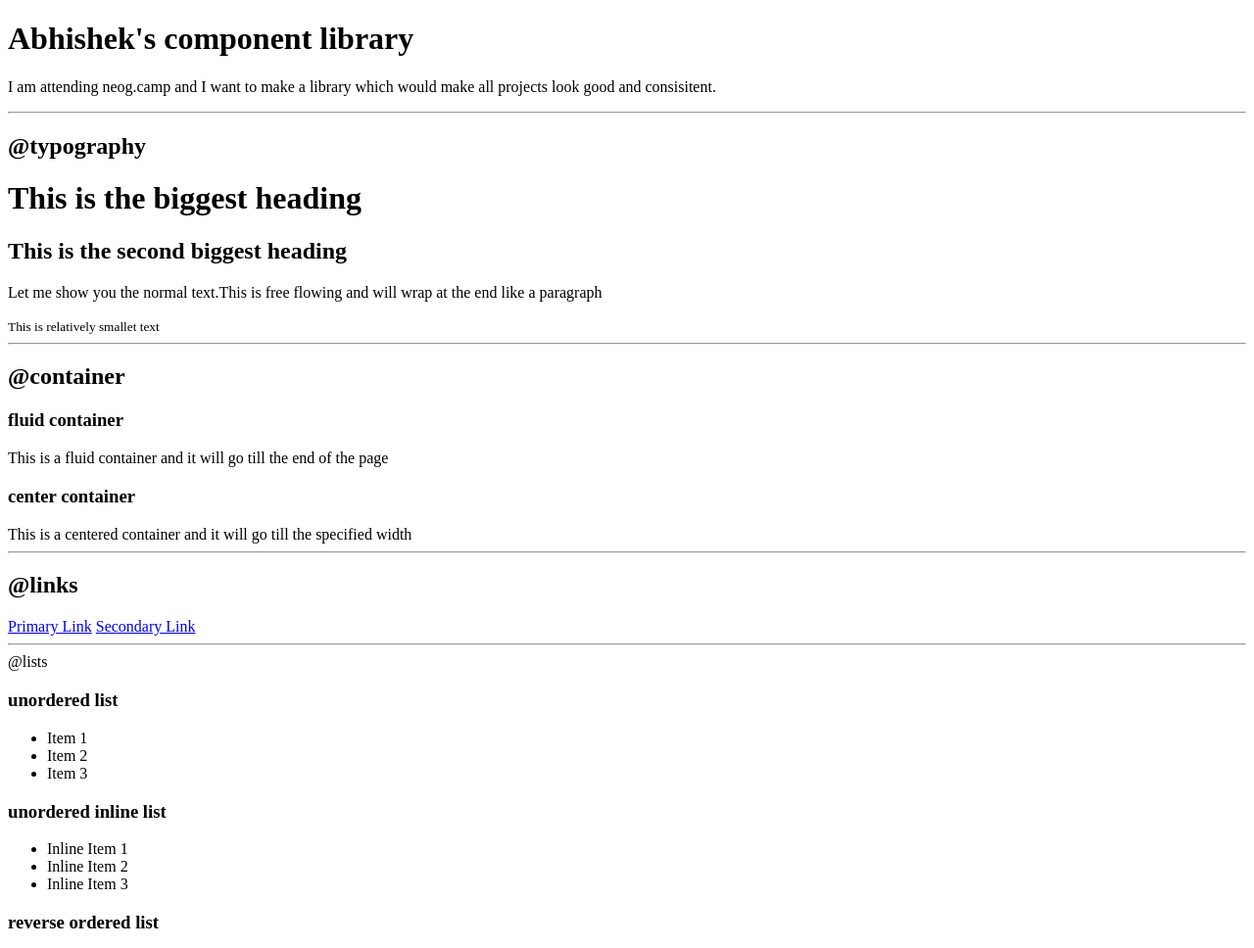
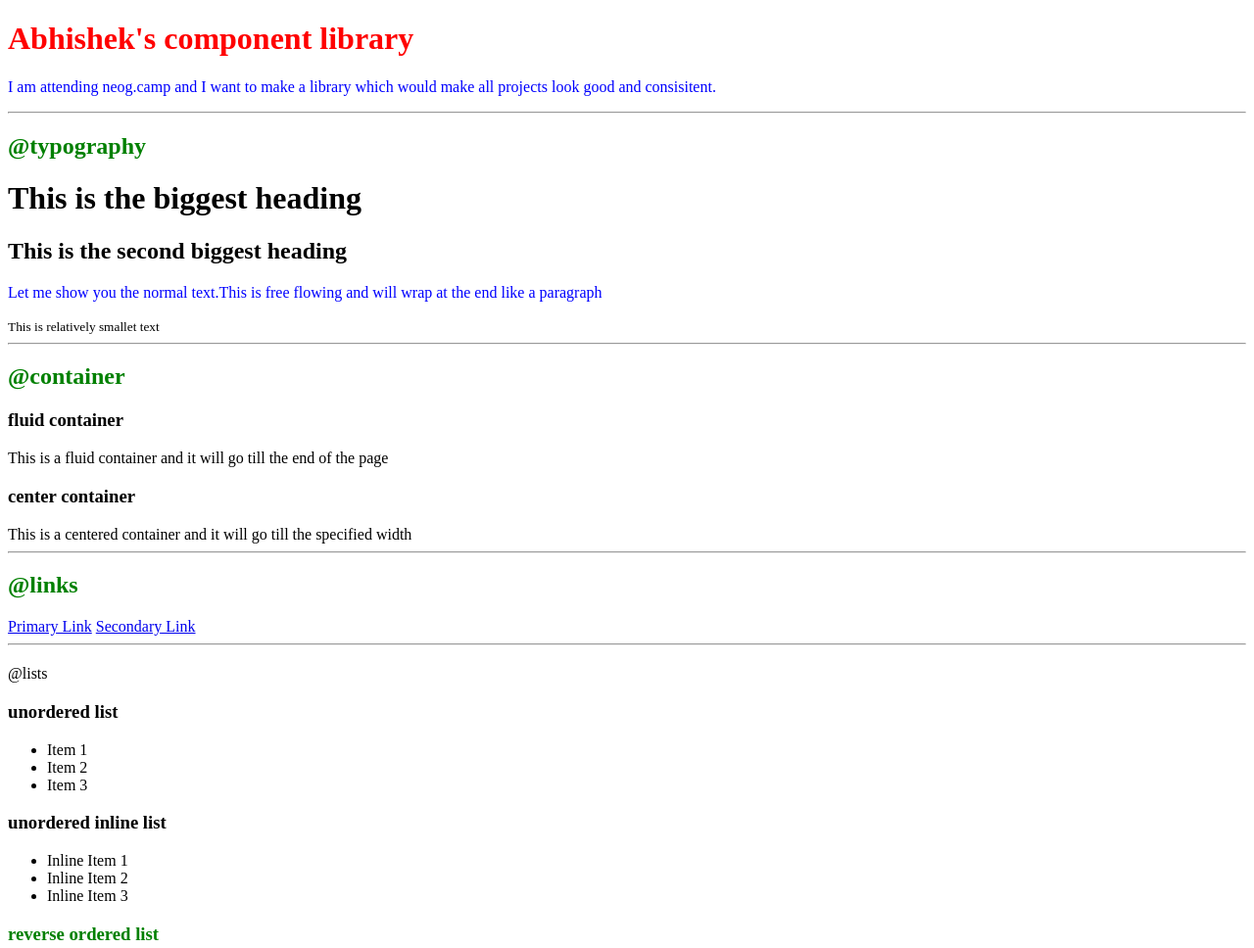
Before and after one commit to iAbhishekPundir/neogcamp-lessons, a plain HTML site: page index.html in a window 1280 px wide. Shown: the top 968 px of the page at 98% size. Drawn offline with Linux system fonts and the light colour scheme.

Commit message:
css: selectors and imports

```diff
--- a/index.html
+++ b/index.html
@@ -5,10 +5,11 @@
     <meta http-equiv="X-UA-Compatible" content="IE=edge" />
     <meta name="viewport" content="width=device-width, initial-scale=1.0" />
     <title>Document</title>
+    <link rel="stylesheet" href="styles.css" />
   </head>
 
   <body>
-    <h1>Abhishek's component library</h1>
+    <h1 id="h1">Abhishek's component library</h1>
     <p>
       I am attending neog.camp and I want to make a library which would make all
       projects look good and consisitent.
@@ -16,7 +17,7 @@
 
     <hr />
 
-    <h2>@typography</h2>
+    <h2 class="header">@typography</h2>
     <h1>This is the biggest heading</h1>
     <h2>This is the second biggest heading</h2>
     <p>
@@ -28,7 +29,7 @@
 
     <hr />
 
-    <h2>@container</h2>
+    <h2 class="header">@container</h2>
 
     <h3>fluid container</h3>
     <div>This is a fluid container and it will go till the end of the page</div>
@@ -39,14 +40,14 @@
     </div>
 
     <hr />
-    <h2>@links</h2>
+    <h2 class="header">@links</h2>
 
     <a href="/">Primary Link</a>
     <a href="/">Secondary Link</a>
 
     <hr />
 
-    @lists
+    <h2 class="header"></h2>@lists
 
     <h3>unordered list</h3>
 
@@ -64,7 +65,7 @@
       <li>Inline Item 3</li>
     </ul>
 
-    <h3>reverse ordered list</h3>
+    <h3 class="header">reverse ordered list</h3>
 
     <ol>
       <li>milk</li>
@@ -89,7 +90,7 @@
       </ul>
     </nav>
 
-    <h3>@header</h3>
+    <h3 class="header">@header</h3>
 
     <header>
       <img src="images/hero.svg" />
@@ -97,7 +98,7 @@
     </header>
 
 
-    <h3>@section</h3>
+    <h3 class="header">@section</h3>
 
     <section>
       <h3>white section</h3>
@@ -110,7 +111,7 @@
     </section>
 
     <p>Git in vs code</p>
-    <h3>@footer</h3>
+    <h3 class="header"></h3>@footer</h3>
     <footer>
         <div>Some small heading inside footer</div>
         <ul>
--- /dev/null
+++ b/styles.css
@@ -0,0 +1,11 @@
+#h1{
+    color: red;
+}
+
+.header{
+    color: green;
+}
+p{
+    color: blue;
+
+}
```
